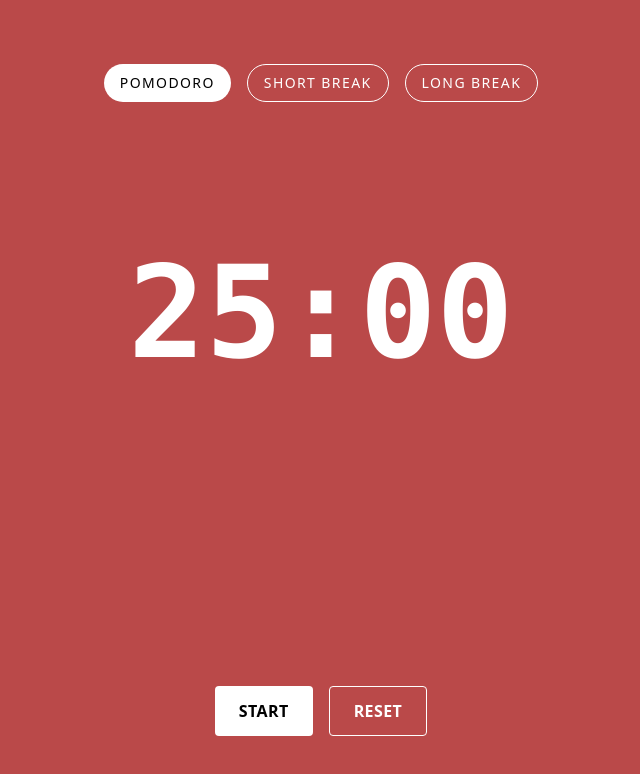
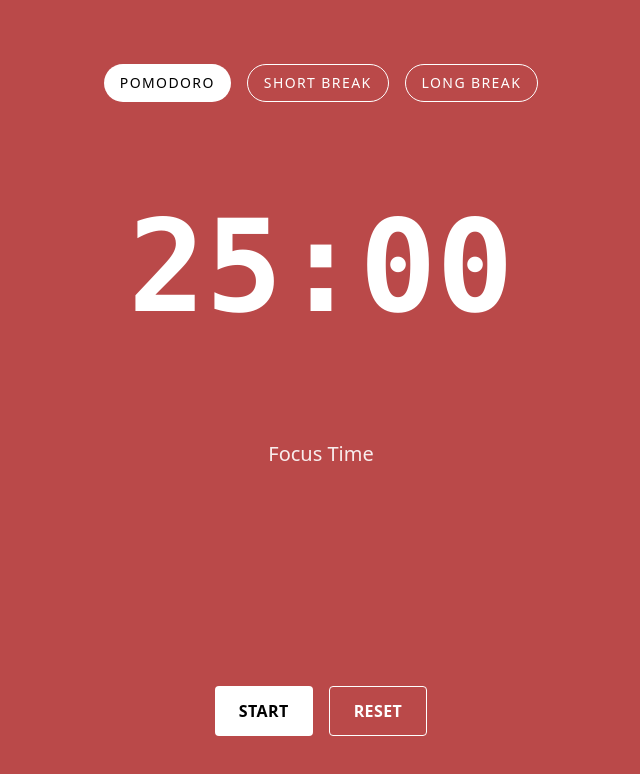
Before and after one commit to andris811/pomodoroTimer, a React (Vite) app: page / in a window 1280 px wide. Shown: the top 774 px of the page, without its empty margins (319-959 px from the left). Built offline with nearby package versions, Linux system fonts and the light colour scheme.

Commit message:
added cycle tracking

```diff
--- a/src/App.tsx
+++ b/src/App.tsx
@@ -28,14 +28,14 @@ export default function App() {
   useEffect(() => {
     if (isRunning && intervalRef.current === null) {
       intervalRef.current = window.setInterval(() => {
-        setTimeLeft(prev => {
+        setTimeLeft((prev) => {
           if (prev <= 1) {
             clearInterval(intervalRef.current!);
             intervalRef.current = null;
             setIsRunning(false);
 
             if (mode === "pomodoro") {
-              setCompletedSessions(prev => {
+              setCompletedSessions((prev) => {
                 const next = prev + 1;
                 if (next % 4 === 0) {
                   setMode("long");
@@ -68,6 +68,17 @@ export default function App() {
     return `${m}:${sec}`;
   };
 
+  const getStageLabel = () => {
+    switch (mode) {
+      case "pomodoro":
+        return { text: "Focus Time", color: "text-white/90" };
+      case "short":
+        return { text: "Short Break", color: "text-green-200" };
+      case "long":
+        return { text: "Long Break", color: "text-blue-200" };
+    }
+  };
+
   const bgColor =
     mode === "pomodoro"
       ? "bg-[#BA4949]"
@@ -76,24 +87,35 @@ export default function App() {
       : "bg-[#397097]";
 
   return (
-    <div className={`${bgColor} text-white h-screen flex flex-col items-center justify-between p-8`}>
+    <div
+      className={`${bgColor} text-white h-screen flex flex-col items-center justify-between p-8`}
+    >
       {/* Top Tabs */}
       <div className="flex gap-4 mt-8">
-        {(["pomodoro", "short", "long"] as Mode[]).map(m => (
+        {(["pomodoro", "short", "long"] as Mode[]).map((m) => (
           <button
             key={m}
             onClick={() => setMode(m)}
             className={`px-4 py-2 rounded-full text-sm font-medium uppercase tracking-widest transition ${
-              mode === m ? "bg-white text-black" : "bg-transparent border border-white"
+              mode === m
+                ? "bg-white text-black"
+                : "bg-transparent border border-white"
             }`}
           >
-            {m === "pomodoro" ? "Pomodoro" : m === "short" ? "Short Break" : "Long Break"}
+            {m === "pomodoro"
+              ? "Pomodoro"
+              : m === "short"
+              ? "Short Break"
+              : "Long Break"}
           </button>
         ))}
       </div>
 
       {/* Timer */}
       <div className="text-9xl font-bold font-mono">{formatTime(timeLeft)}</div>
+      <div className={`text-xl font-medium mt-2 ${getStageLabel().color}`}>
+        {getStageLabel().text}
+      </div>
 
       {/* Session Tracker */}
       <div className="flex gap-2 mt-4">
```
